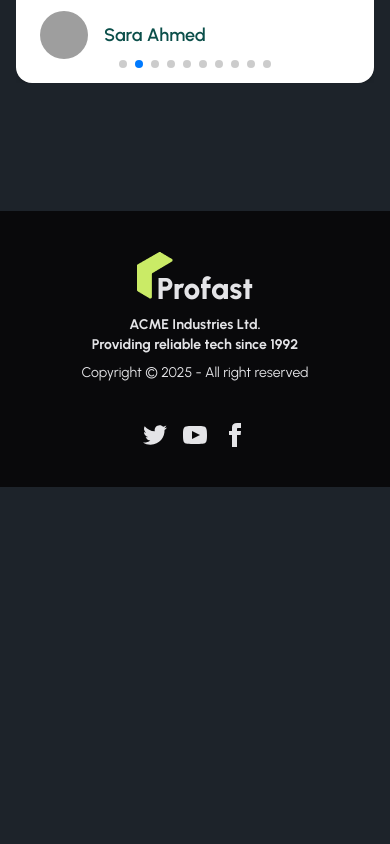
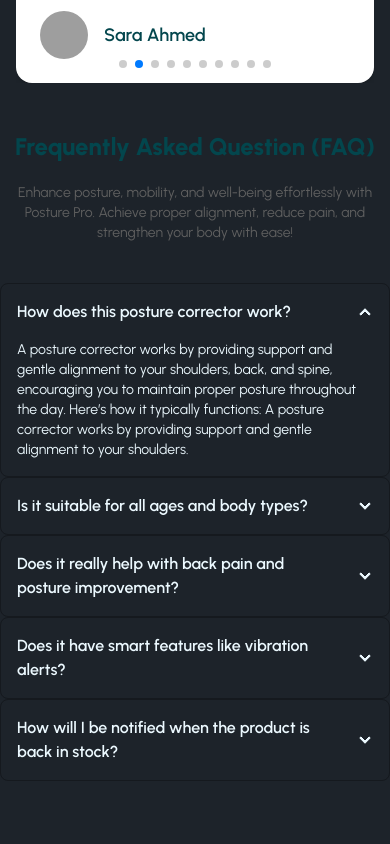
Before and after one commit to Morshedkhondokar/Profast-client, a React (Vite) app: page / in a window 390 px wide. Shown: the part 5640-6484 px from the top of the page. Before the commit the page ends 6127 px from the top, so only its background shows below. Built offline with nearby package versions, Linux system fonts and the light colour scheme; grey boxes are pictures that could not be loaded.

Commit message:
FAQ section

```diff
--- /dev/null
+++ b/src/pages/Home/FAQ/FAQ.jsx
@@ -0,0 +1,103 @@
+const FAQ = () => {
+  return (
+    <div className="max-w-6xl mx-auto">
+      <div className="max-w-3xl mx-auto text-center  ">
+        {/* title */}
+        <h1 className="text-2xl md:text-4xl text-secondary font-extrabold">
+          Frequently Asked Question (FAQ)
+        </h1>
+        {/* subtitle */}
+        <p className="text-[#606060] text-sm md:text-xl mt-5 mb-10">
+          Enhance posture, mobility, and well-being effortlessly with Posture
+          Pro. Achieve proper alignment, reduce pain, and strengthen your body
+          with ease!
+        </p>
+      </div>
+      {/*========= FAQ  ==========*/}
+      {/* 1 */}
+      <div className="collapse collapse-arrow bg-base-100 border border-base-300">
+        <input
+          type="radio"
+          name="my-accordion-2"
+          defaultChecked
+        />
+        <div className="collapse-title font-semibold">
+          How does this posture corrector work?
+        </div>
+        <div className="collapse-content text-sm">
+          A posture corrector works by providing support and gentle alignment to
+          your shoulders, back, and spine, encouraging you to maintain proper
+          posture throughout the day. Here’s how it typically functions: A
+          posture corrector works by providing support and gentle alignment to
+          your shoulders.
+        </div>
+      </div>
+      {/* 2 */}
+      <div className="collapse collapse-arrow bg-base-100 border border-base-300">
+        <input
+          type="radio"
+          name="my-accordion-2"
+        />
+        <div className="collapse-title font-semibold">
+          Is it suitable for all ages and body types?
+        </div>
+        <div className="collapse-content text-sm">
+          Yes! Our posture corrector is designed with adjustable straps and
+          flexible support, making it suitable for teens, adults, and seniors.
+          It comfortably fits a wide range of body shapes and sizes, ensuring
+          proper alignment without causing discomfort.
+        </div>
+      </div>
+      {/* 3 */}
+      <div className="collapse collapse-arrow bg-base-100 border border-base-300">
+        <input
+          type="radio"
+          name="my-accordion-2"
+        />
+        <div className="collapse-title font-semibold">
+          Does it really help with back pain and posture improvement?
+        </div>
+        <div className="collapse-content text-sm">
+          Absolutely. The posture corrector gently aligns your shoulders and
+          spine, reducing slouching and minimizing unnecessary pressure on your
+          back muscles. With consistent use, it helps relieve discomfort,
+          strengthen posture habits, and improve overall spinal alignment.
+        </div>
+      </div>
+      {/* 4 */}
+      <div className="collapse collapse-arrow bg-base-100 border border-base-300">
+        <input
+          type="radio"
+          name="my-accordion-2"
+        />
+        <div className="collapse-title font-semibold">
+          Does it have smart features like vibration alerts?
+        </div>
+        <div className="collapse-content text-sm">
+          Yes, it includes a built-in smart reminder system that gently vibrates
+          whenever you start slouching. This helps you stay aware of your
+          posture throughout the day and build long-term healthy alignment
+          habits without relying on constant manual correction.
+        </div>
+      </div>
+      {/* 5 */}
+      <div className="collapse collapse-arrow bg-base-100 border border-base-300">
+        <input
+          type="radio"
+          name="my-accordion-2"
+        />
+        <div className="collapse-title font-semibold">
+          How will I be notified when the product is back in stock?
+        </div>
+        <div className="collapse-content text-sm">
+          Once you enter your email or phone number on our “Back in Stock”
+          notification form, you will automatically receive an alert as soon as
+          the product becomes available again. You’ll get instant updates so you
+          can place your order right away before the stock runs out again.
+        </div>
+      </div>
+    </div>
+  );
+};
+
+export default FAQ;
--- a/src/pages/Home/Home/Home.jsx
+++ b/src/pages/Home/Home/Home.jsx
@@ -5,6 +5,7 @@ import Benefits from '../Benefits/Benefits.jsx'
 import BeMerchant from "../BeMerchant/BeMerchant.jsx";
 import HowItWorks from "../HowItWorks/HowItWorks.jsx";
 import ReviewSection from "../../reviews/ReviewSection.jsx";
+import FAQ from "../FAQ/FAQ.jsx";
 
 
 const Home = () => {
@@ -17,6 +18,7 @@ const Home = () => {
       <Benefits/>
       <BeMerchant/>
       <ReviewSection/>
+      <FAQ/>
     </div>
   );
 };
--- a/src/pages/reviews/ReviewCard.jsx
+++ b/src/pages/reviews/ReviewCard.jsx
@@ -6,7 +6,7 @@ const ReviewCard = ({ img, name, review }) => {
     <div className="bg-white rounded-2xl shadow-md p-6 flex flex-col justify-between h-full">
 
       {/* Quote Icon */}
-      <FaQuoteRight className="text-teal-300 text-3xl mb-4" />
+      <FaQuoteRight className="text-secondary text-3xl mb-4" />
 
       {/* Review Text */}
       <p className="text-gray-600 leading-relaxed mb-6">
@@ -26,7 +26,7 @@ const ReviewCard = ({ img, name, review }) => {
         />
 
         <div>
-          <h3 className="text-lg font-semibold text-teal-900">{name}</h3>
+          <h3 className="text-lg font-semibold text-secondary">{name}</h3>
         </div>
       </div>
     </div>
--- a/src/pages/shared/Footer/Footer.jsx
+++ b/src/pages/shared/Footer/Footer.jsx
@@ -7,9 +7,9 @@ const Footer = () => {
   <aside>
     <ProFastLogo/>
     <p className="font-bold">
-      ACME Industries Ltd.
+    Enjoy fast, reliable parcel delivery with real-time tracking and zero hassle. From personal packages to
       <br />
-      Providing reliable tech since 1992
+    business shipments — we deliver on time, every time.
     </p>
     <p>Copyright © {new Date().getFullYear()} - All right reserved</p>
   </aside>
```
